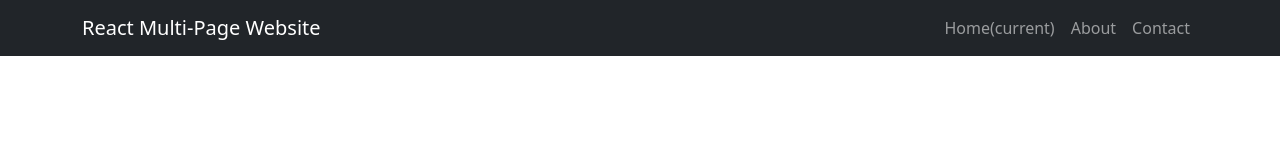
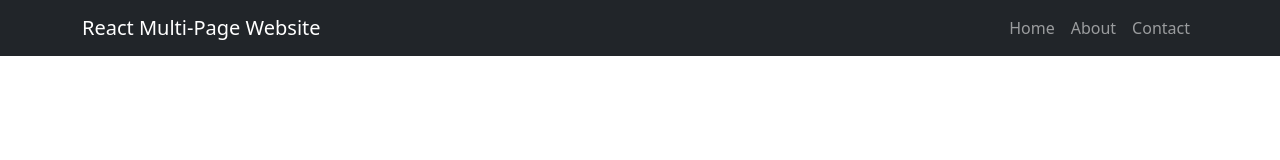
Before and after one commit to manselli/climbing-blog, a React (Create React App) app: page / in a window 1280 px wide. Shown: the top 160 px of the page. Built offline with nearby package versions, Linux system fonts and the light colour scheme.

Commit message:
bafgxfi67855

```diff
--- a/src/components/Navigation.tsx
+++ b/src/components/Navigation.tsx
@@ -15,7 +15,6 @@ function Navigation() {
             <li className="nav-item">
               <NavLink className="nav-link" to="/climbing-blog/">
                 Home
-                <span className="sr-only">(current)</span>
               </NavLink>
             </li>
             <li className="nav-item">
```
